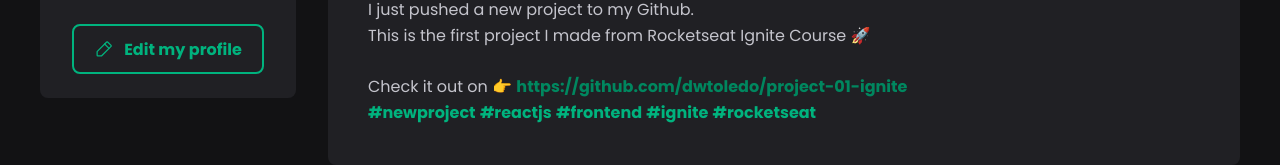
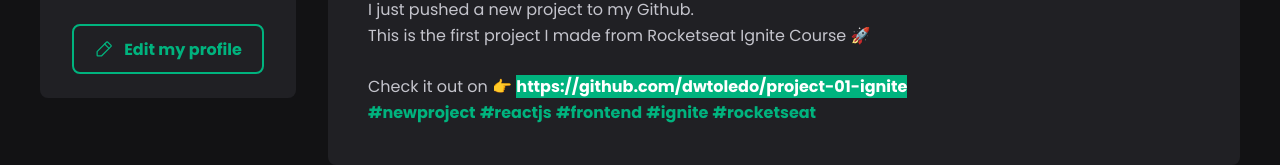
Before and after one commit to dwtoledo/Ignite-Social-Feed, a React (Vite) app in the folder project-01-ignite/: page / in a window 1280 px wide. In both pictures the pointer is over the link "https://github.com/dwtoledo/project-01-ignite". Shown: the part 356-521 px from the top of the page. Built offline with nearby package versions, Linux system fonts and the light colour scheme.

Commit message:
Change hover style on message links

```diff
--- a/project-01-ignite/src/components/PostCard/PostCard.module.css
+++ b/project-01-ignite/src/components/PostCard/PostCard.module.css
@@ -63,5 +63,6 @@
 }
 
 .postCardMessage a:hover {
-  color: var(--dark-green);
+  color: var(--white);
+  background-color: var(--light-green);
 }
```
